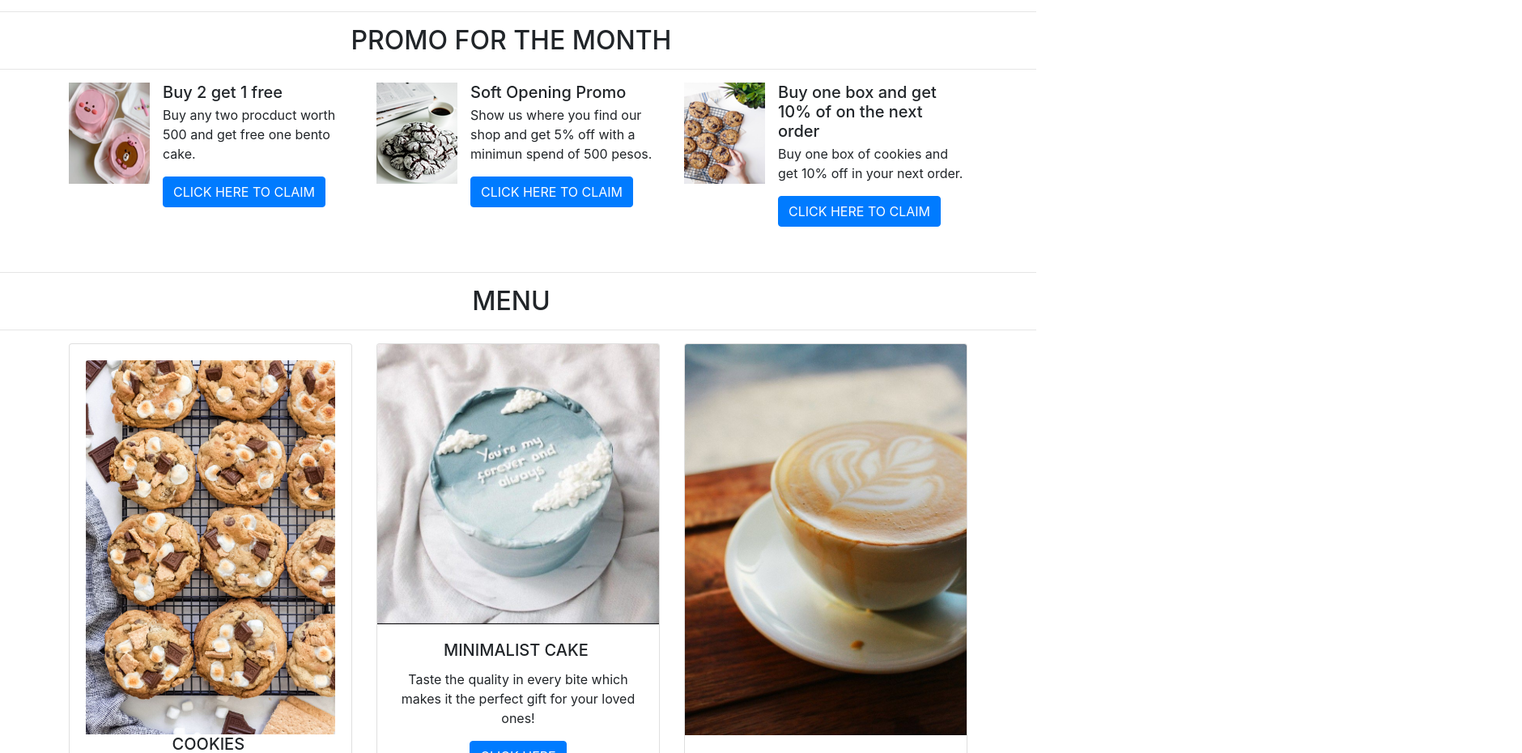
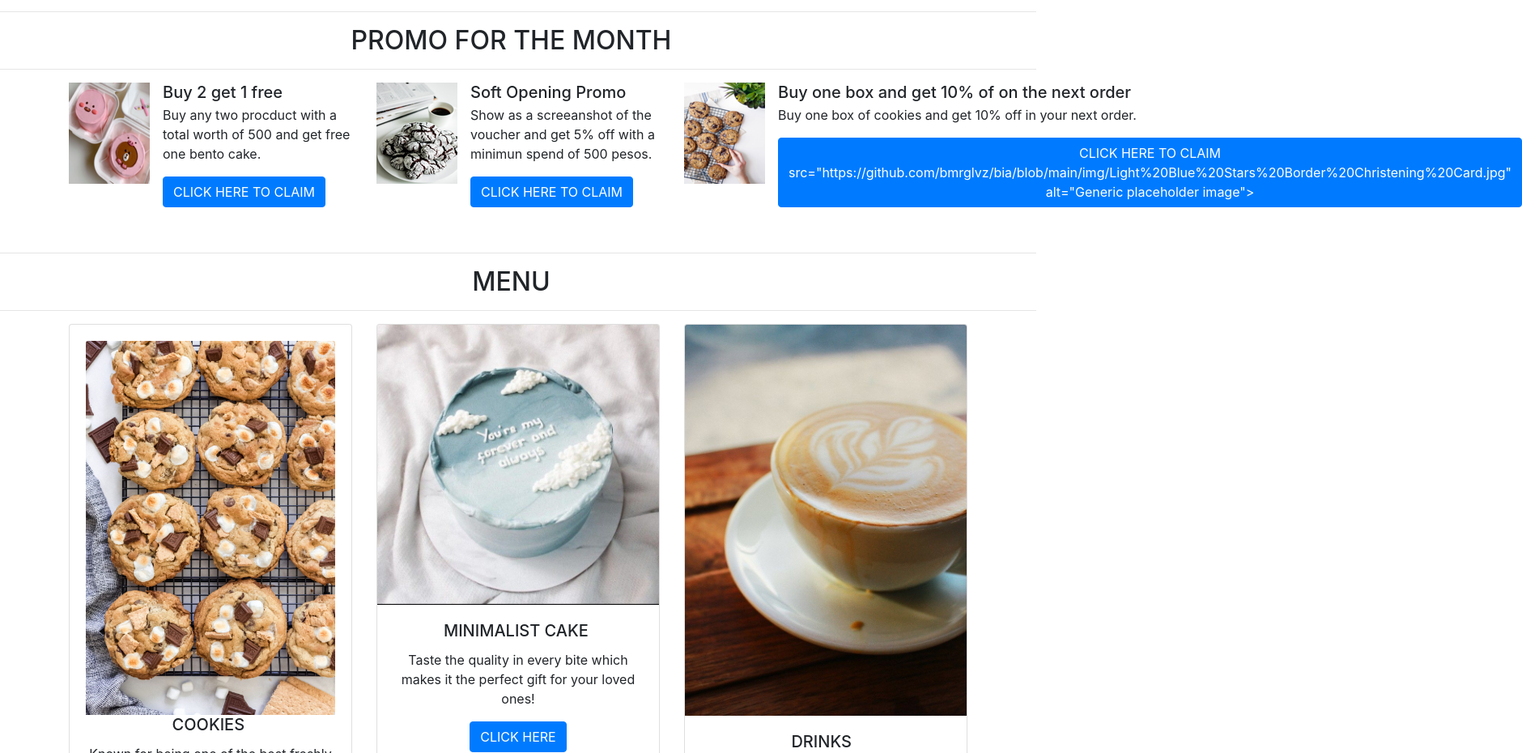
Before and after one commit to bmrglvz/bia, a plain HTML site: page index.html in a window 1280 px wide. Shown: the part 907-1837 px from the top of the page at 81% size, 1880 px wide, since content can reach past the window. Drawn offline with nearby package versions, Linux system fonts and the light colour scheme; a script that the page names is missing.

Commit message:
Update index.html

```diff
--- a/index.html
+++ b/index.html
@@ -92,7 +92,7 @@
               <img class="mr-3" src="img/sunny.png" alt="Generic placeholder image">
               <div class="media-body">
                 <h5 class="mt-0 mb-1">Buy 2 get 1 free&nbsp;</h5>
-                <p>Buy any two procduct worth 500 and get free one bento cake.</p>
+                <p>Buy any two procduct with a total worth of 500 and get free one bento cake.</p>
                 <a href="#" class="btn btn-primary"> CLICK HERE TO CLAIM </a>
 
               </div>
@@ -104,7 +104,7 @@
               <img class="mr-3" src="img/crinkle_ni_zai_100x125.png" alt="Generic placeholder image">
               <div class="media-body">
                 <h5 class="mt-0 mb-1">Soft Opening Promo&nbsp;</h5>
-                <p>Show us where you find our shop and get 5% off with a minimun spend of 500 pesos.</p>
+                <p>Show as a screeanshot of the voucher and get 5% off with a minimun spend of 500 pesos.</p>
                 <a href="#" class="btn btn-primary">CLICK HERE TO CLAIM </a>
               </div>
             </li>
@@ -117,7 +117,7 @@
               <div class="media-body">
                 <h5 class="mt-0 mb-1">Buy one box and get 10% of on the next order&nbsp; &nbsp;</h5>
                 <p>Buy one box of cookies and get 10% off in your next order.</p>
-                <a href="#" class="btn btn-primary">CLICK HERE TO CLAIM </a>
+                <a href="#" class="btn btn-primary">CLICK HERE TO CLAIM src="https://github.com/bmrglvz/bia/blob/main/img/Light%20Blue%20Stars%20Border%20Christening%20Card.jpg" alt="Generic placeholder image"> </a>
               </div>
             </li>
           </ul>
```
